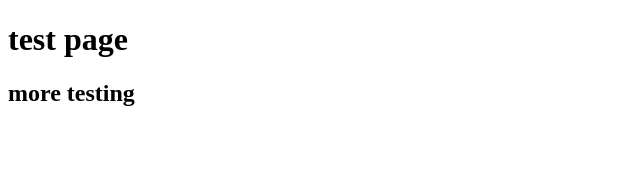
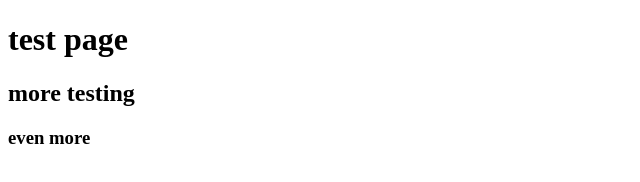
Before and after one commit to Paulson1/Mark-Paulson-VS-Code, a plain HTML site: page index.html in a window 1280 px wide. Shown: the full height of the page, 0-640 px from the left. Drawn offline with Linux system fonts and the light colour scheme.

Commit message:
another commit

```diff
--- a/index.html
+++ b/index.html
@@ -9,5 +9,6 @@
 <body>
     <h1>test page</h1>
     <h2>more testing</h2>
+    <h3>even more</h3>
 </body>
 </html>
```
